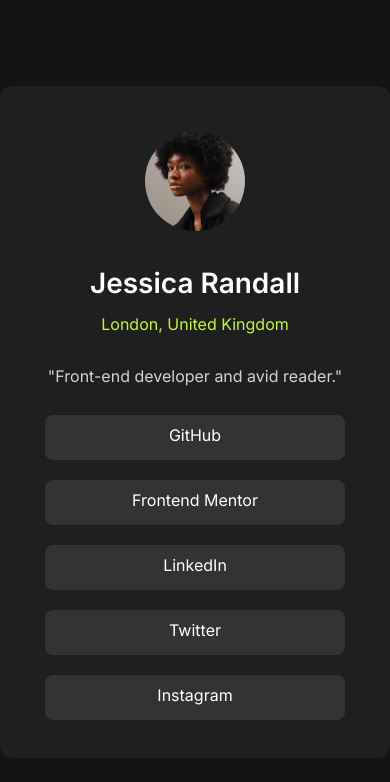
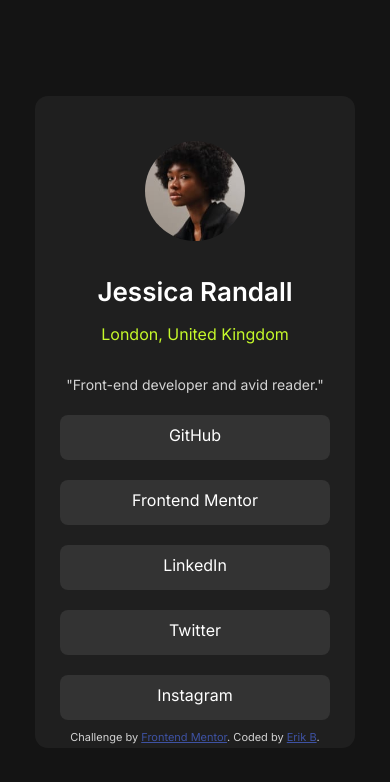
Before and after one commit to ErikBraga/8th-frontend-mentor-project, a plain HTML site: page index.html in a window 390 px wide. Drawn offline with Linux system fonts and the light colour scheme.

Commit message:
initial commit

```diff
--- a/index.html
+++ b/index.html
@@ -3,8 +3,9 @@
 <head>
     <meta charset="UTF-8">
     <meta name="viewport" content="width=device-width, initial-scale=1.0">
-    <title>Document</title>
+    <title>Social links profile</title>
     <link rel="stylesheet" href="style.css">
+    <link rel="shortcut icon" href="social-links-profile-main/assets/images/favicon-32x32.png" type="image/x-icon">
     <link rel="preconnect" href="https://fonts.googleapis.com">
     <link rel="preconnect" href="https://fonts.gstatic.com" crossorigin>
     <link href="https://fonts.googleapis.com/css2?family=Inter:wght@100..900&display=swap" rel="stylesheet">
@@ -23,5 +24,9 @@
             <a class="btn" href="#">Instagram</a>
         </div>
     </div>
+    <div class="attribution">
+        Challenge by <a href="https://www.frontendmentor.io?ref=challenge" target="_blank">Frontend Mentor</a>.
+        Coded by <a href="https://github.com/ErikBraga" target="_blank">Erik B</a>.
+      </div>
 </body>
 </html>
--- a/style.css
+++ b/style.css
@@ -97,3 +97,38 @@ body{
     color: #141414;
     font-weight: 700;
 }
+
+.attribution{
+    position: absolute;
+    font-size: 11px;
+    text-align: center;
+    bottom: 100px;
+    color: lightgray;
+}
+
+.attribution a{
+    color: hsl(228, 45%, 44%);
+}
+
+@media (min-width: 360px) and (max-width: 470px){
+    #container{
+        width: 320px;
+        height: 652px;
+    }
+
+    #container h1{
+        font-size: 26px;
+    }
+
+    #container span{
+        font-size: 16px;
+    }
+
+    #container h2{
+        font-size: 14px;
+    }
+
+    .btn{
+        width: 270px;
+    }
+}
```
Also changed, not shown: final-result.png (added).
